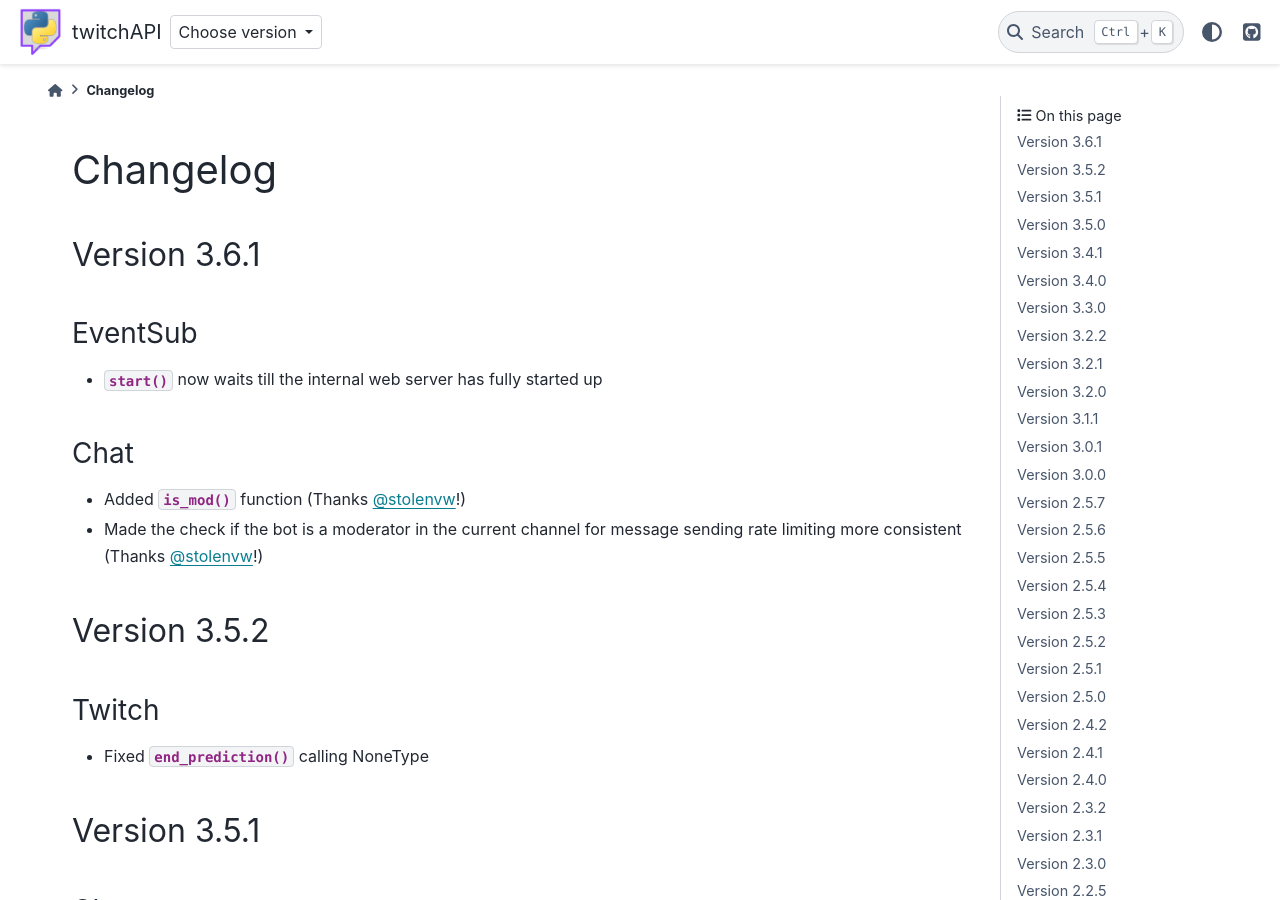
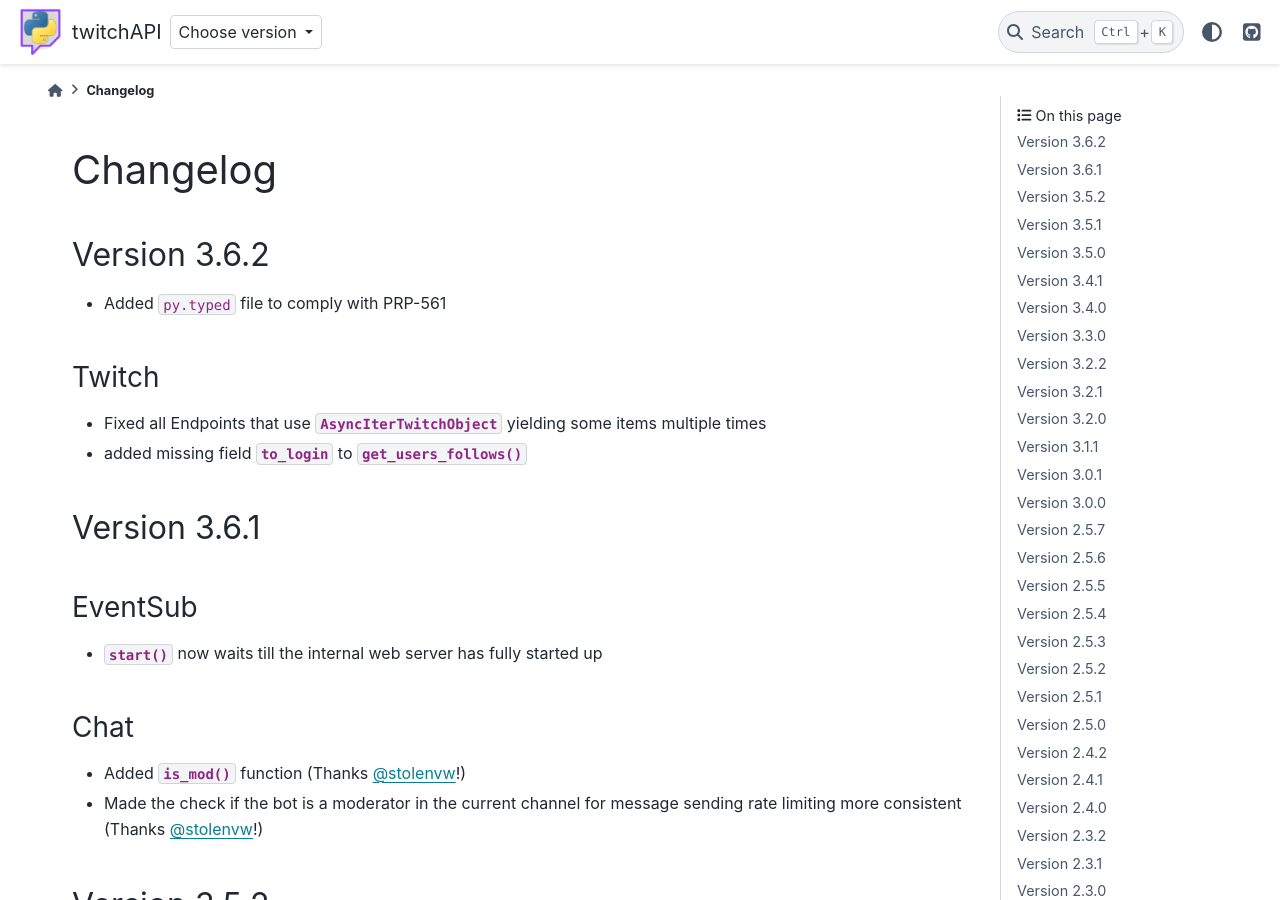
Before and after one commit to Teekeks/pyTwitchAPI, a Sphinx documentation site: the page built from docs/changelog.rst, in a window 1280 px wide and 900 px high. Built offline with Sphinx 7.4.7 and the PyData theme 0.15.4, drawn with Linux system fonts in a browser that asks for light colours; comment, search, counter and statistics services are not loaded.

Commit message:
bumped version to 3.6.2

```diff
--- a/docs/_static/switcher.json
+++ b/docs/_static/switcher.json
@@ -5,7 +5,7 @@
     "url": "https://pytwitchapi.readthedocs.io/en/latest/"
   },
   {
-    "name": "3.6.1 (stable)",
+    "name": "3.6.2 (stable)",
     "version": "stable",
     "url": "https://pytwitchapi.readthedocs.io/en/stable/"
   },
--- a/docs/changelog.rst
+++ b/docs/changelog.rst
@@ -2,6 +2,18 @@
 
 Changelog
 =========
+
+****************
+Version 3.6.2
+****************
+
+- Added :code:`py.typed` file to comply with PRP-561
+
+Twitch
+------
+
+- Fixed all Endpoints that use :const:`~twitchAPI.object.AsyncIterTwitchObject` yielding some items multiple times
+- added missing field :const:`~twitchAPI.object.TwitchUserFollow.to_login` to :const:`~twitchAPI.twitch.Twitch.get_users_follows()`
 
 ****************
 Version 3.6.1
--- a/twitchAPI/__init__.py
+++ b/twitchAPI/__init__.py
@@ -4,6 +4,6 @@
 from .oauth import UserAuthenticator
 from .chat import Chat
 
-VERSION = (3, 6, 1)
+VERSION = (3, 6, 2)
 
-__version__ = '3.6.1'
+__version__ = '3.6.2'
```
